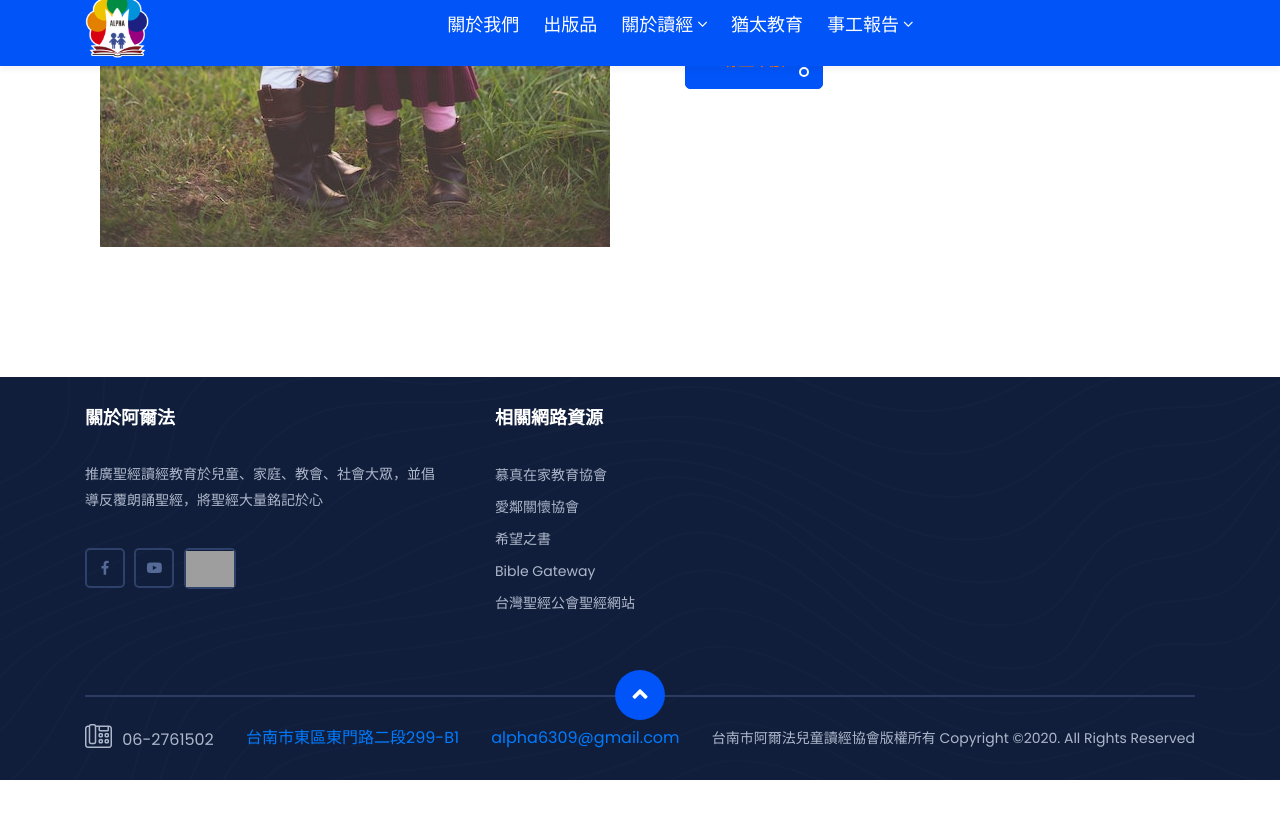
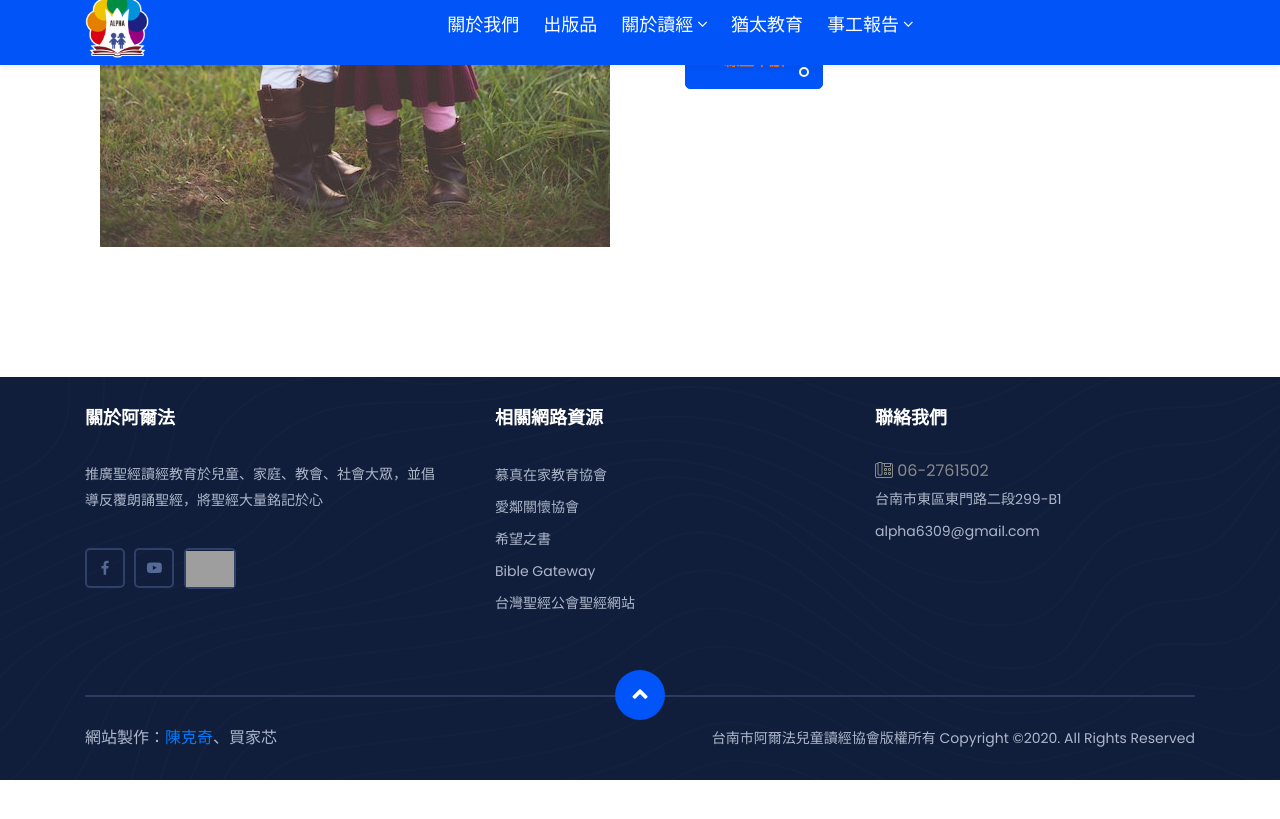
Before and after one commit to alpha6309/website, a Jekyll site: the page built from index.html, in a window 1280 px wide and 900 px high, scrolled down 2697 px. Shown: the top 819 px of the window. Built offline with Jekyll 4.4.1, drawn with Linux system fonts in a browser that asks for light colours; grey boxes are pictures that could not be loaded.

Commit message:
調整頁尾

```diff
--- a/_includes/footer.html
+++ b/_includes/footer.html
@@ -48,7 +48,7 @@
                             <li><a href="{{ link.url }}">{{ link.name }}</a></li>
                             {% endfor %}
                         </ul>
-                        <!--
+<!--
                         <ul class="ml-40">
                             <li><a href="#">Our History</a></li>
                             <li><a href="#"></a></li>
@@ -56,7 +56,21 @@
                             <li><a href="#"></a></li>
                             <li><a href="#"></a></li>
                         </ul>
-                        -->
+-->
+                    </div>
+                </div>
+            </div>
+            <div class="col-lg-4 col-md-6">
+                <div class="footer-widget ml-30 mt-30">
+                    <div class="footer-title">
+                        <h4 class="title">聯絡我們</h4>
+                    </div>
+                    <div class="footer-items-2 d-flex">
+                        <ul>
+                            <li><i class="fal fa-phone-office"></i> {{site.phone_number}}</li>
+                            <li><a href="https://www.google.com/maps/place/701%E5%8F%B0%E5%8D%97%E5%B8%82%E6%9D%B1%E5%8D%80%E6%9D%B1%E9%96%80%E8%B7%AF%E4%BA%8C%E6%AE%B5299%E8%99%9F/@22.9836605,120.2261879,19z/data=!3m1!4b1!4m5!3m4!1s0x346e769867929317:0xf820c39be6e0bb3d!8m2!3d22.9836593!4d120.2267351">{{site.address}}</a></li>
+                            <li><a href="mailto:{{site.email}}">{{site.email}}</a></li>
+                        </ul>
                     </div>
                 </div>
             </div>
@@ -64,18 +78,18 @@
             <div class="col-lg-4 col-md-6 col-sm-8">
                 <div class="footer-widget ml-10 mt-30">
                     <div class="footer-title">
-                        <h4 class="title">Recent News</h4>
+                        <h4 class="title">聯絡我們</h4>
                     </div>
                     <div class="footer-items-3">
                       {% for post in site.posts limit: "2" %}
                         <div class="News-item d-flex mb-3">
                             {% if post.post_image %}
                             <div class="News-thumb">
-                                <img class="img-fluid" src="{{post.post_image}}" alt="{{post.title}}"/>
+                                <img class="img-fluid" src="{{site.baseurl}}{{post.post_image}}" alt="{{post.title}}"/>
                             </div>
                             {% endif %}
                             <div class="News-content">
-                                <a href="{{post.url}}">
+                                <a href="{{site.baseurl}}{{post.url}}">
                                     <h5 class="title">{{post.title | truncatewords: "8"}}</h5>
                                 </a>
                                 <span>{{post.date | date_to_long_string}}</span>
@@ -90,9 +104,7 @@
         <div class="row">
             <div class="col-lg-12">
                 <div class="footer-copyright">
-                    <span><i class="fal fa-phone-office"></i> {{site.phone_number}}</span>
-                    <span><a href="https://www.google.com/maps/place/701%E5%8F%B0%E5%8D%97%E5%B8%82%E6%9D%B1%E5%8D%80%E6%9D%B1%E9%96%80%E8%B7%AF%E4%BA%8C%E6%AE%B5299%E8%99%9F/@22.9836605,120.2261879,19z/data=!3m1!4b1!4m5!3m4!1s0x346e769867929317:0xf820c39be6e0bb3d!8m2!3d22.9836593!4d120.2267351">{{site.address}}</a></span>
-                    <span><a href="mailto:{{site.email}}">{{site.email}}</a></span>
+                    <span>網站製作：<a href="https://www.facebook.com/hawkchen">陳克奇</a>、買家芯</span>
                     <p>{{site.copyright_text}}</p>
                 </div>
                 <div class="back-top">
```
